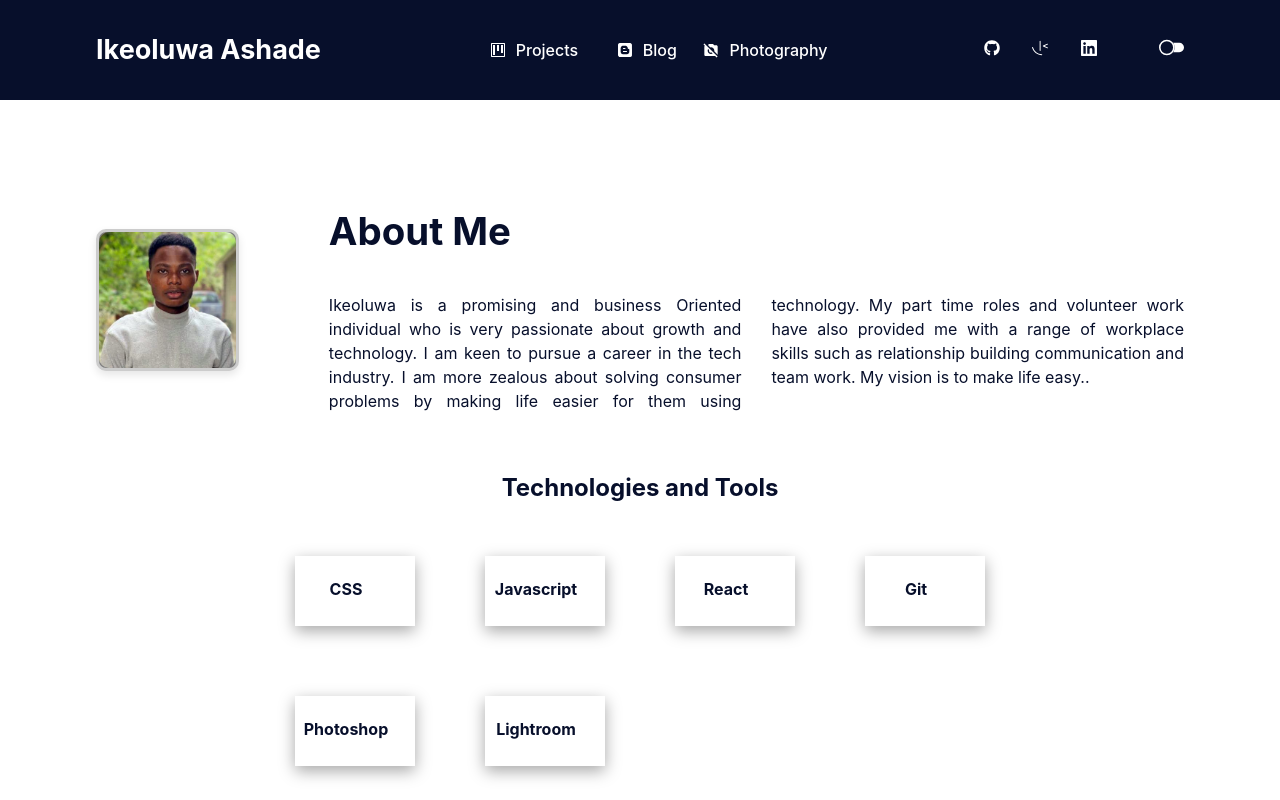
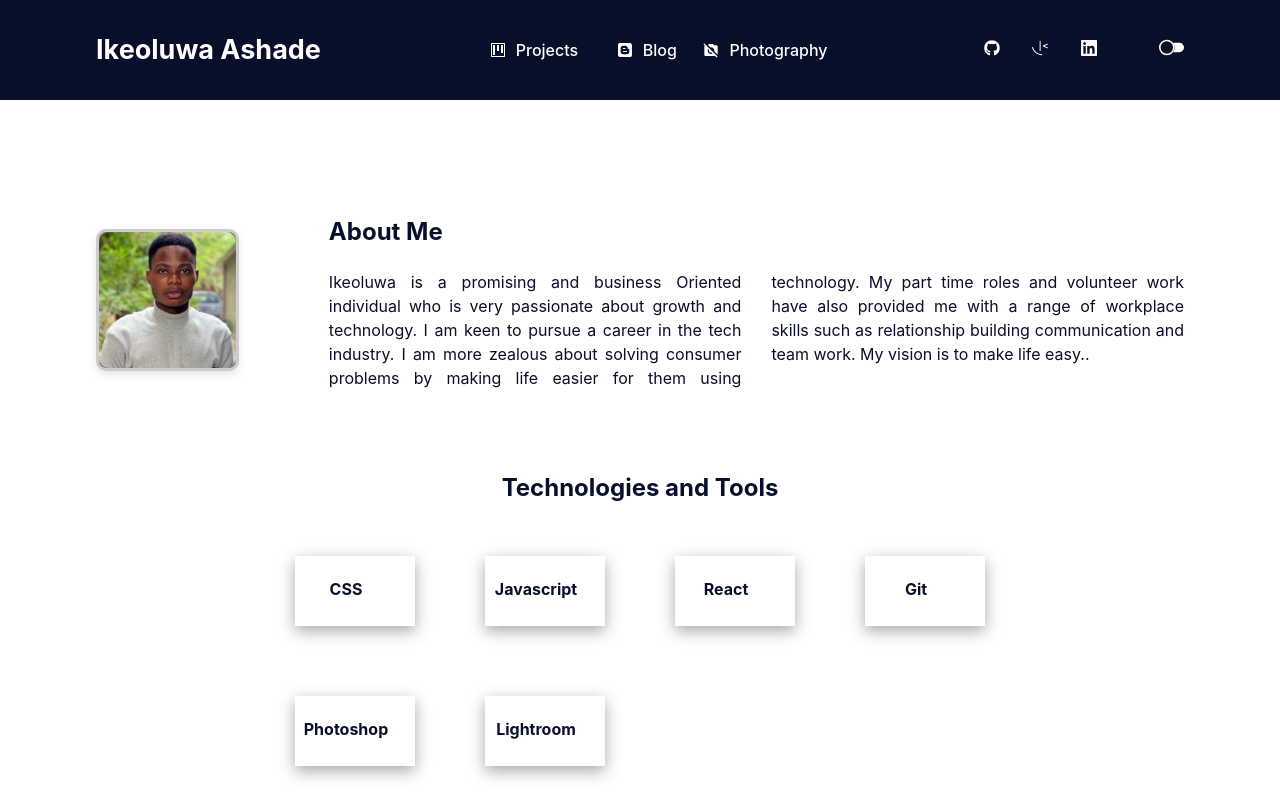
Before and after one commit to IkeoluwaAshade/ikeoluwaashade.com, a React (Vite) app: page / in a window 1280 px wide. Shown: the top 800 px of the page. Built offline with nearby package versions, Linux system fonts and the light colour scheme.

Commit message:
Update on the landing page

```diff
--- a/package.json
+++ b/package.json
@@ -15,6 +15,7 @@
     "react-bootstrap": "^2.10.2",
     "react-dom": "^18.2.0",
     "react-icons": "^5.2.1",
+    "react-router-dom": "^6.23.1",
     "react-slick": "^0.30.2",
     "slick-carousel": "^1.8.1",
     "styled-components": "^6.1.11"
--- a/src/App.jsx
+++ b/src/App.jsx
@@ -1,5 +1,6 @@
 import React from 'react'
-import LandingPage from './pages/LandingPage'
+import LandingPage from './pages/Home/LandingPage'
+import Blog from './pages/Blog/Blog';
 
 import "slick-carousel/slick/slick.css";
 import "slick-carousel/slick/slick-theme.css";
@@ -9,7 +10,7 @@ const App = () => {
   return (
     <div>
         <LandingPage />
-
+        {/* <Blog /> */}
     </div>
   )
 }
--- a/src/components/layout/EndorsementSection.jsx
+++ b/src/pages/Home/EndorsementSection.jsx
@@ -129,7 +129,7 @@
 import React from 'react';
 import styled from 'styled-components';
 import Slider from 'react-slick';
-import Endorsement from '../block/Endorsement';
+import Endorsement from '../../components/block/Endorsement';
 import Dp from '../../assets/Dp.jpg'
 import Funmi from '../../assets/Funmi.jpg'
 
--- a/src/components/layout/HeroSection.jsx
+++ b/src/pages/Home/HeroSection.jsx
@@ -93,7 +93,6 @@ const AboutMeDiv = styled.div`
 
 const Title = styled.h2`
     color: ${({ theme }) => theme.titleColor};
-    font-size: 3vw;
 `;
 
 const AboutMeText = styled.p`
--- a/src/components/layout/TechnologySection.jsx
+++ b/src/pages/Home/TechnologySection.jsx
@@ -1,6 +1,6 @@
 import React from 'react'
 import styled from 'styled-components'
-import Card from '../block/Card'
+import Card from '../../components/block/Card'
 
 const TechnologySection = () => {
   return (
```
Also changed, not shown: src/pages/Home/LandingPage.jsx (renamed from src/pages/LandingPage.jsx, +7 -7 lines), src/pages/Blog/Blog.jsx (renamed from src/pages/Blog.jsx), src/pages/Photography/Photography.jsx (renamed from src/pages/Photography.jsx), src/pages/Projects/Project.jsx (renamed from src/pages/Project.jsx), 1 other file (tests, documents, lock files or other folders).
